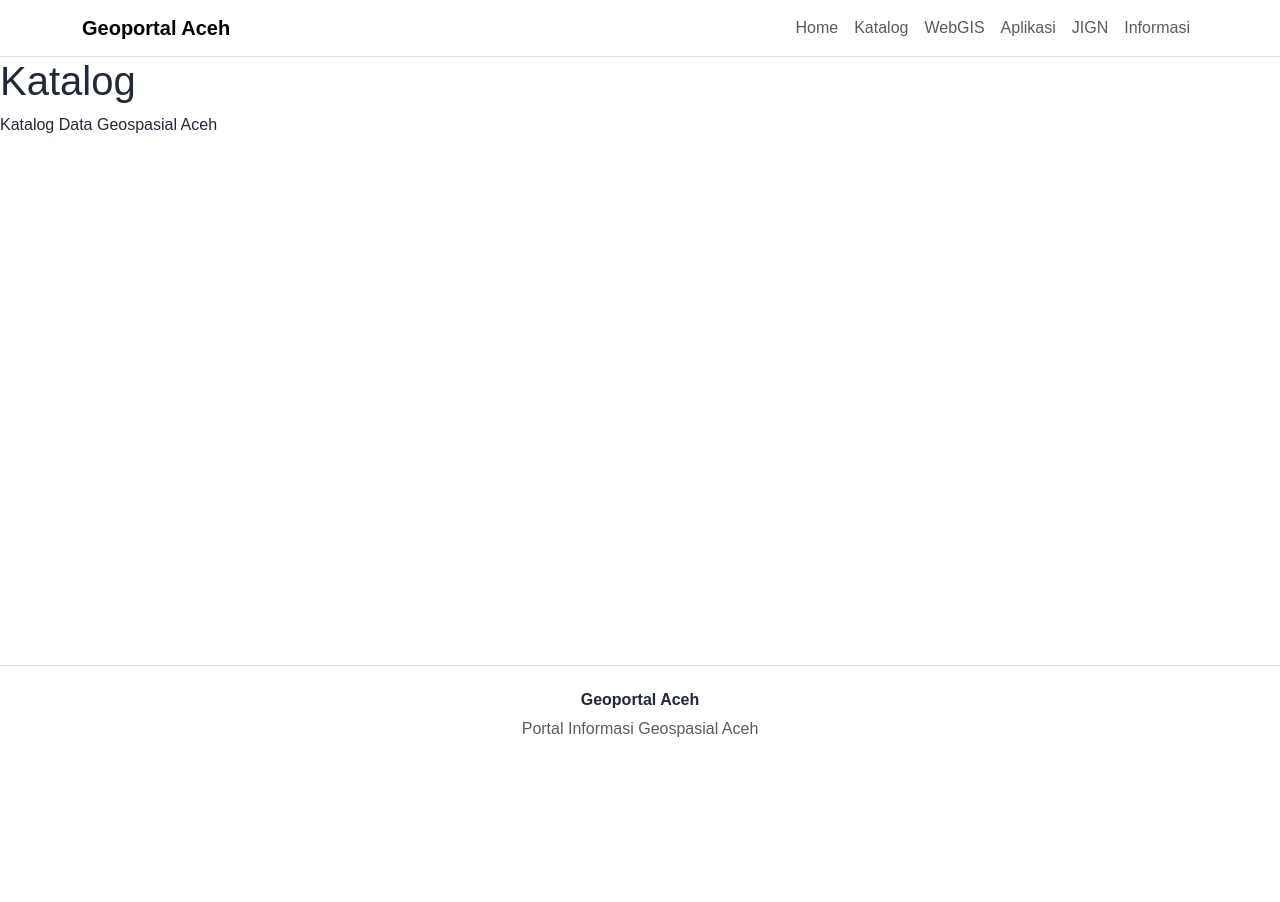
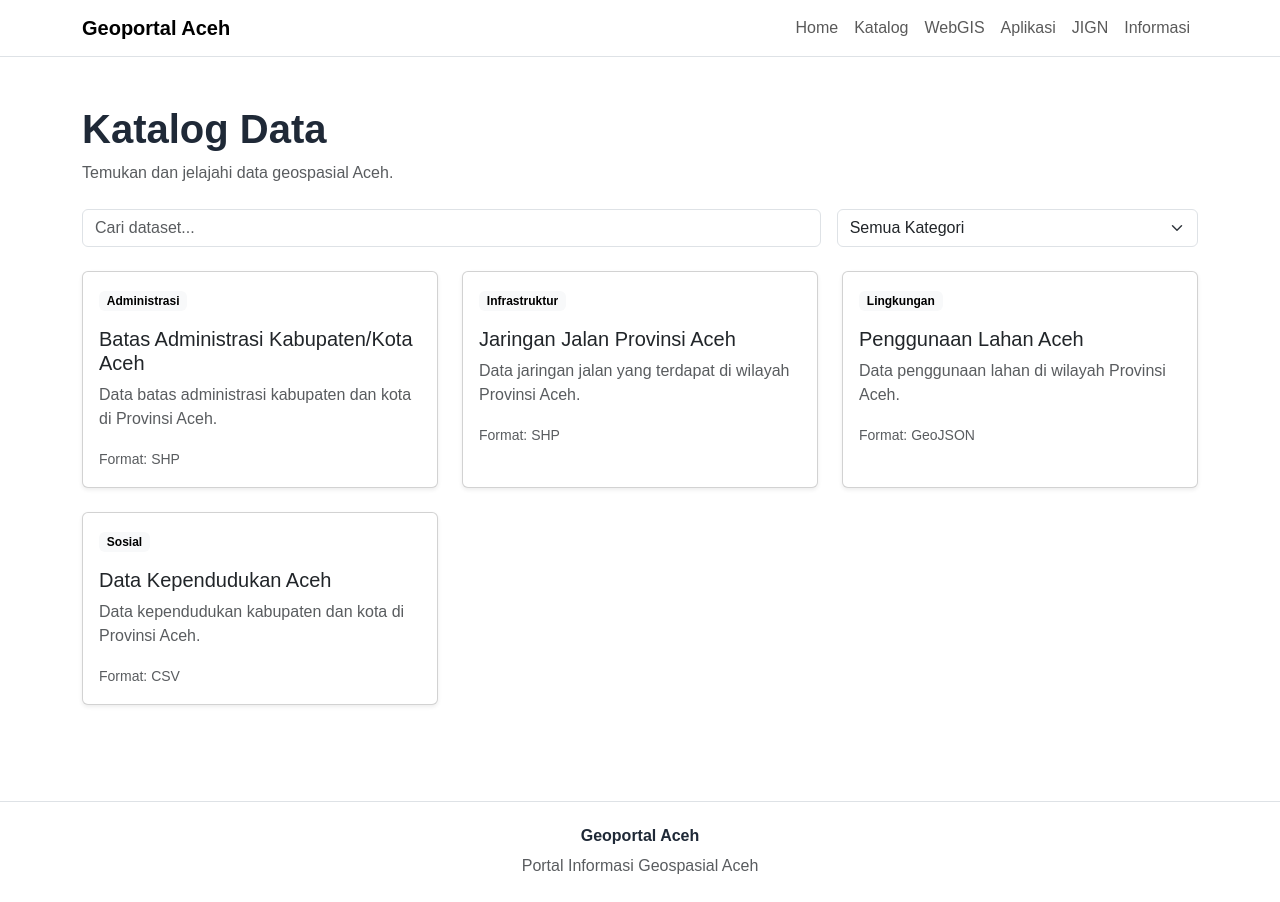
Before and after one commit to ArifaMuthmainnah/geoportal-aceh, a React (Vite) app: page /katalog in a window 1280 px wide. Before the commit the page ends 800 px from the top, so only its background shows below. Built offline with nearby package versions, Linux system fonts and the light colour scheme.

Commit message:
feat: membuat layout dataset untuk fitur katalog

```diff
--- a/src/data/datasets.js
+++ b/src/data/datasets.js
@@ -0,0 +1,36 @@
+const datasets = [
+  {
+    id: 1,
+    title: 'Batas Administrasi Kabupaten/Kota Aceh',
+    category: 'Administrasi',
+    description:
+      'Data batas administrasi kabupaten dan kota di Provinsi Aceh.',
+    format: 'SHP',
+  },
+  {
+    id: 2,
+    title: 'Jaringan Jalan Provinsi Aceh',
+    category: 'Infrastruktur',
+    description:
+      'Data jaringan jalan yang terdapat di wilayah Provinsi Aceh.',
+    format: 'SHP',
+  },
+  {
+    id: 3,
+    title: 'Penggunaan Lahan Aceh',
+    category: 'Lingkungan',
+    description:
+      'Data penggunaan lahan di wilayah Provinsi Aceh.',
+    format: 'GeoJSON',
+  },
+  {
+    id: 4,
+    title: 'Data Kependudukan Aceh',
+    category: 'Sosial',
+    description:
+      'Data kependudukan kabupaten dan kota di Provinsi Aceh.',
+    format: 'CSV',
+  },
+]
+
+export default datasets
--- a/src/pages/Katalog.jsx
+++ b/src/pages/Katalog.jsx
@@ -1,8 +1,67 @@
+import datasets from '../data/datasets'
+
 function Katalog() {
   return (
-    <div>
-      <h1>Katalog</h1>
-      <p>Katalog Data Geospasial Aceh</p>
+    <div className="container py-5">
+
+      {/* Header */}
+      <div className="mb-4">
+        <h1 className="fw-bold">Katalog Data</h1>
+        <p className="text-muted">
+          Temukan dan jelajahi data geospasial Aceh.
+        </p>
+      </div>
+
+      {/* Search & Filter */}
+      <div className="row g-3 mb-4">
+        <div className="col-md-8">
+          <input
+            type="text"
+            className="form-control"
+            placeholder="Cari dataset..."
+          />
+        </div>
+
+        <div className="col-md-4">
+          <select className="form-select">
+            <option>Semua Kategori</option>
+            <option>Administrasi</option>
+            <option>Infrastruktur</option>
+            <option>Lingkungan</option>
+            <option>Sosial</option>
+          </select>
+        </div>
+      </div>
+
+      {/* Dataset Cards */}
+      <div className="row g-4">
+        {datasets.map((dataset) => (
+          <div className="col-md-6 col-lg-4" key={dataset.id}>
+            <div className="card h-100 shadow-sm">
+              <div className="card-body">
+
+                <span className="badge text-bg-light mb-3">
+                  {dataset.category}
+                </span>
+
+                <h5 className="card-title">
+                  {dataset.title}
+                </h5>
+
+                <p className="card-text text-muted">
+                  {dataset.description}
+                </p>
+
+                <small className="text-muted">
+                  Format: {dataset.format}
+                </small>
+
+              </div>
+            </div>
+          </div>
+        ))}
+      </div>
+
     </div>
   )
 }
```
